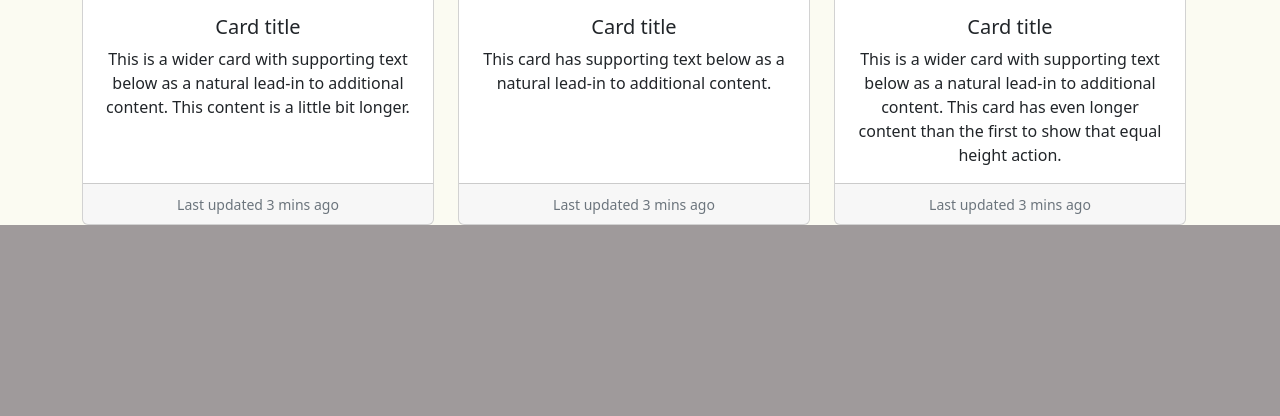
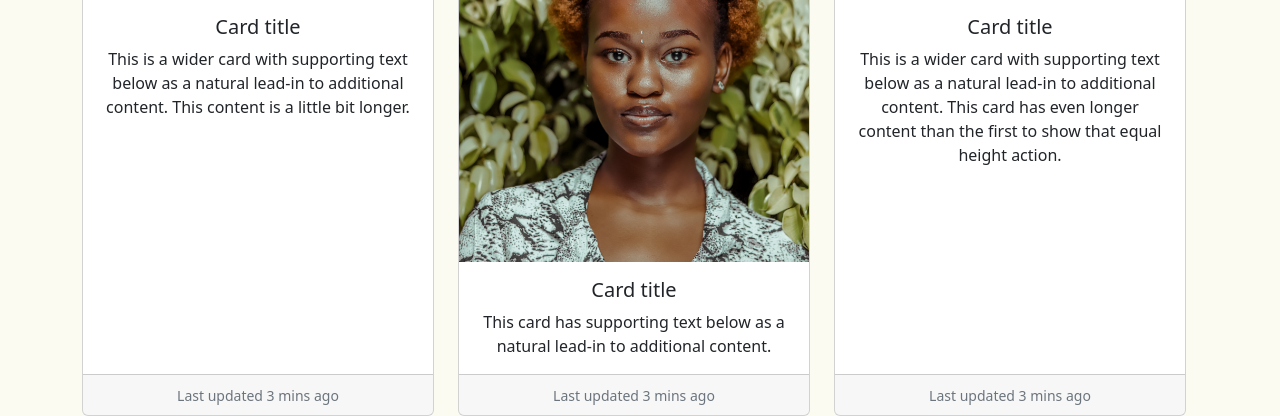
Before and after one commit to Thato2619/Online-Store, a PHP site: page /about_us.php in a window 1280 px wide. Shown: the part 2249-2665 px from the top of the page. Before the commit the page ends 2474 px from the top, so only its background shows below. Run offline with PHP 8.4, Linux system fonts and the light colour scheme.

Commit message:
change image of image to the picture of CEO

```diff
--- a/about_us.php
+++ b/about_us.php
@@ -166,7 +166,7 @@
   </div>
   <div class="col">
     <div class="card h-100">
-      <img src="https://mdbcdn.b-cdn.net/img/new/standard/city/043.webp" class="card-img-top" alt="Los Angeles Skyscrapers"/>
+      <img src="./DBImages/product_images/CEO.jpg" class="card-img-top" alt="Los Angeles Skyscrapers"/>
       <div class="card-body">
         <h5 class="card-title">Card title</h5>
         <p class="card-text">This card has supporting text below as a natural lead-in to additional content.</p>
```
Also changed, not shown: DBImages/product_images/Co-Exec.jpg (added).
